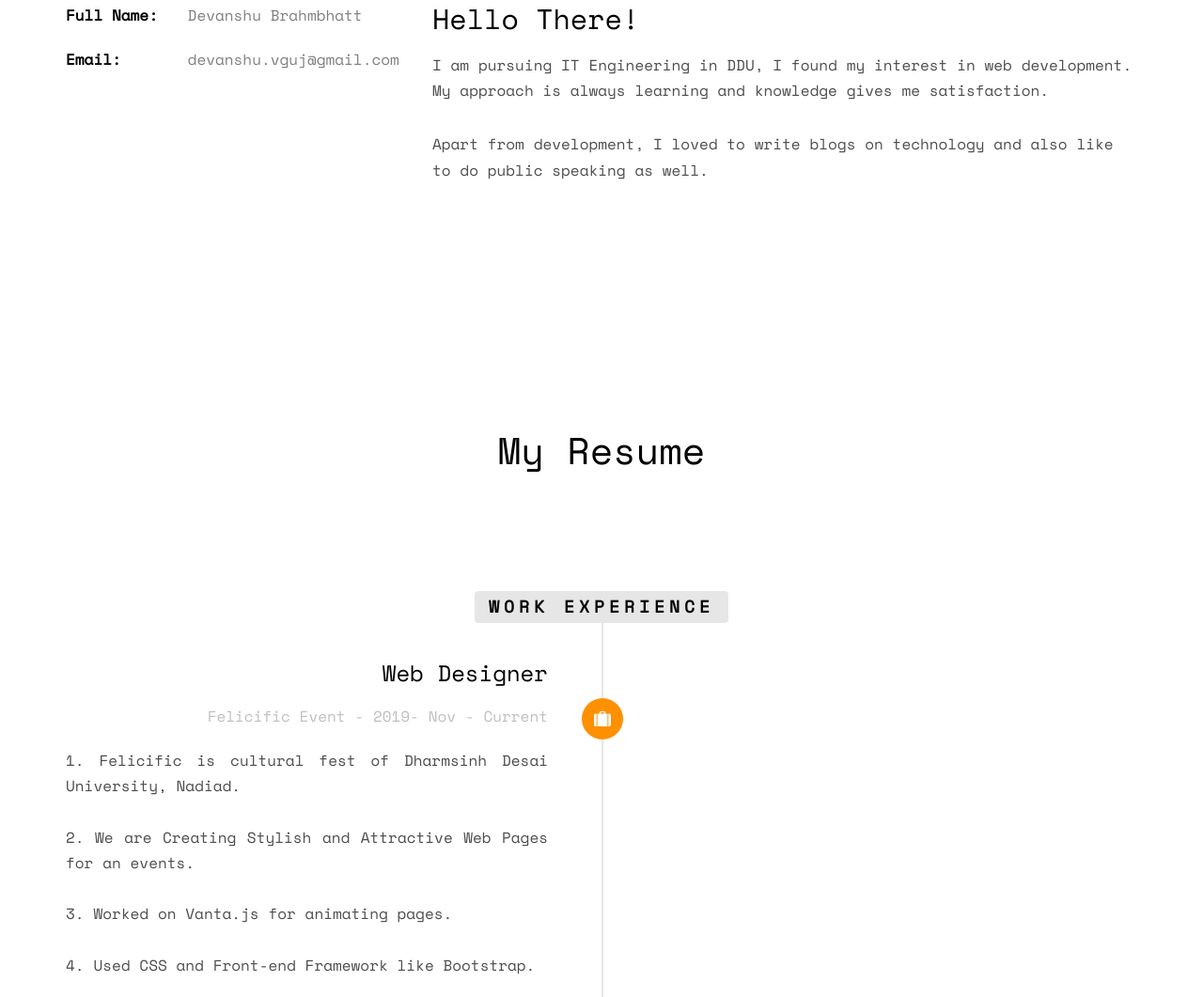
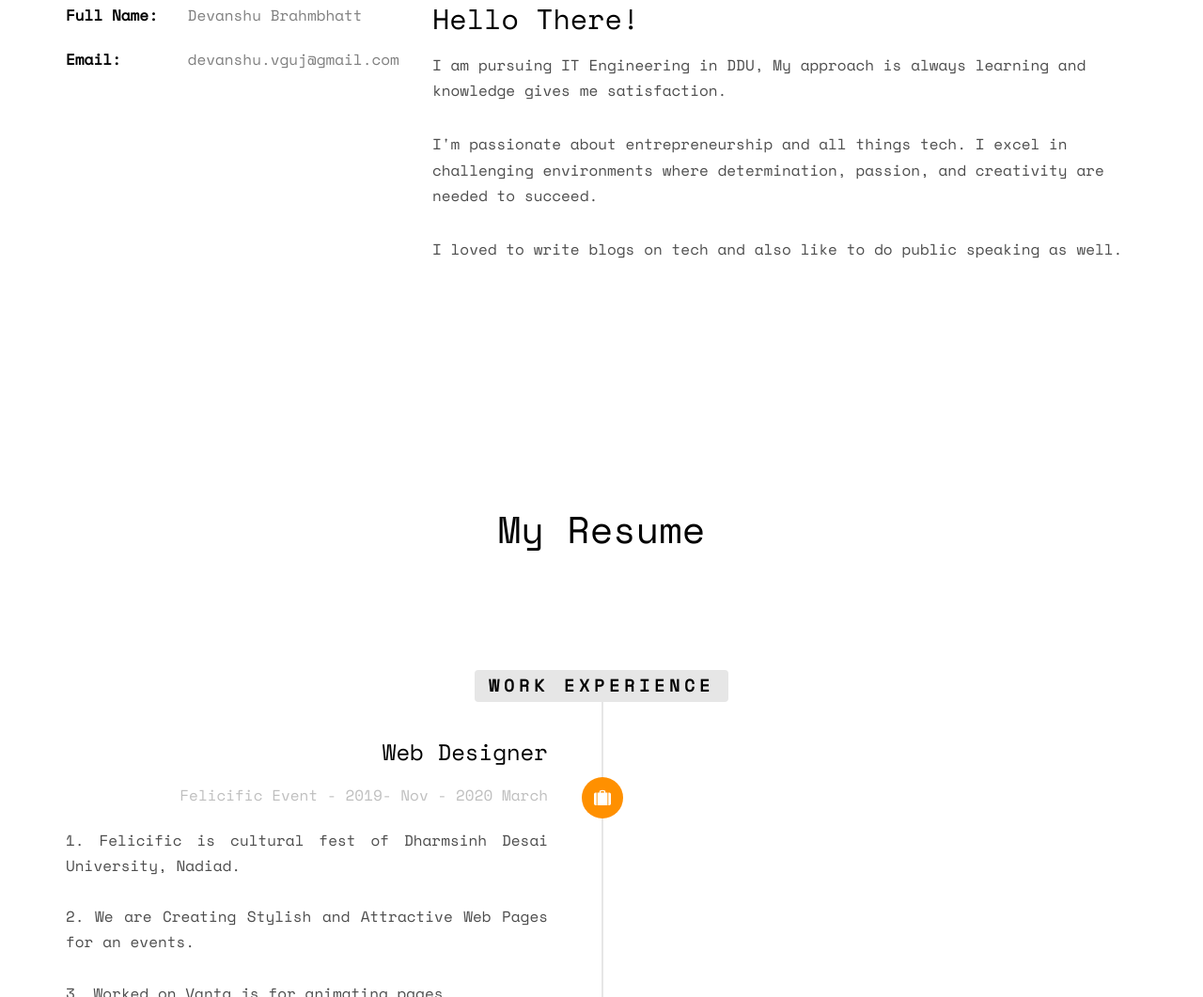
Before and after one commit to DevanshuBrahmbhatt/portfolio, a plain HTML site: page index.html in a window 1280 px wide. Shown: the part 1069-2130 px from the top of the page at 94% size. Drawn offline with nearby package versions, Linux system fonts and the light colour scheme; some packages are replaced by stand-ins of ours; no server answers; files whose address does not match are found by name.

Commit message:
Update Bio

```diff
--- a/index.html
+++ b/index.html
@@ -99,10 +99,9 @@
 				</div>
 				<div class="col-md-8">
 					<h2>Hello There!</h2>
-					<p>I am pursuing IT Engineering in DDU, I found my interest in web development. My approach is always learning and knowledge gives me satisfaction.</p>
-
-					<p>  Apart from development, I loved to write blogs on technology
-					and also like to do public speaking as well.</p>
+				<p>	I am pursuing IT Engineering in DDU, My approach is always learning and knowledge gives me satisfaction.</p>
+				<p> I'm passionate about entrepreneurship and all things tech. I excel in challenging environments where determination, passion, and creativity are needed to succeed.</p>
+			<p> I loved to write blogs on tech and also like to do public speaking as well.</p>
 
 					<p>
 				<!--		<ul class="fh5co-social-icons">
@@ -140,7 +139,7 @@
 							<div class="timeline-panel">
 								<div class="timeline-heading">
 									<h3 class="timeline-title"> Web Designer</h3>
-									<span class="company">Felicific Event - 2019- Nov - Current</span>
+									<span class="company">Felicific Event - 2019- Nov - 2020 March</span>
 								</div>
 								<div class="timeline-body">
 									<p style="text-align:justify">
```
